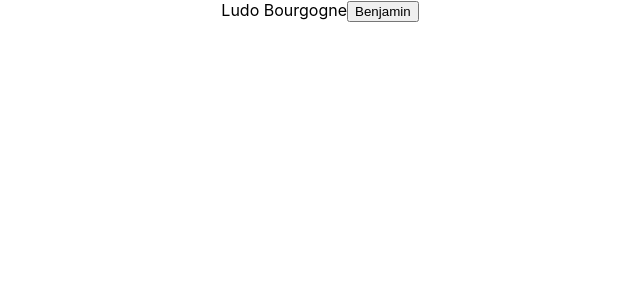
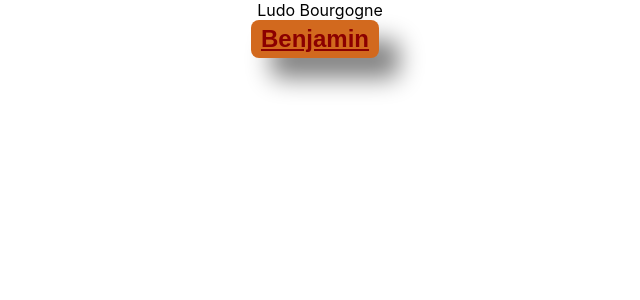
Before and after one commit to ludovicalchi/test, a React (Create React App) app: page / in a window 1280 px wide. Shown: the top 300 px of the page, without its empty margins (320-960 px from the left). Built offline with nearby package versions, Linux system fonts and the light colour scheme.

Commit message:
style du Button

```diff
--- a/src/App/App.jsx
+++ b/src/App/App.jsx
@@ -6,6 +6,7 @@ function App() {
   return (
     <div className="App">
       Ludo Bourgogne
+      <br/>
       <Button></Button>
     </div>
   );
--- a/src/App/components/ui/Button/Button.jsx
+++ b/src/App/components/ui/Button/Button.jsx
@@ -1,7 +1,8 @@
 import React from "react";
+import style from './Button.module.css'
 
 const Button=(props)=>{
-    return <button>Benjamin</button>;
+    return <button className={style.Button}>Benjamin</button>;
 }
 
 export default Button
--- /dev/null
+++ b/src/App/components/ui/Button/Button.module.css
@@ -0,0 +1,18 @@
+.Button {
+    padding: 5px 10px;
+    background-color: chocolate;
+    color: darkred;
+    font-weight: 700;
+    text-decoration: underline;
+    border: none;
+    border-radius: 8px;
+    font-size: x-large;
+    box-shadow: 20px 20px 25px grey;
+    margin-bottom: 10px;
+    margin-right: 10px;
+}
+
+.Button:hover {
+    box-shadow: 10px 10px 25px grey;
+    border: solid chocolate;
+}
```
Also changed, not shown: src/App/components/ui/Button/Button.css (deleted).
